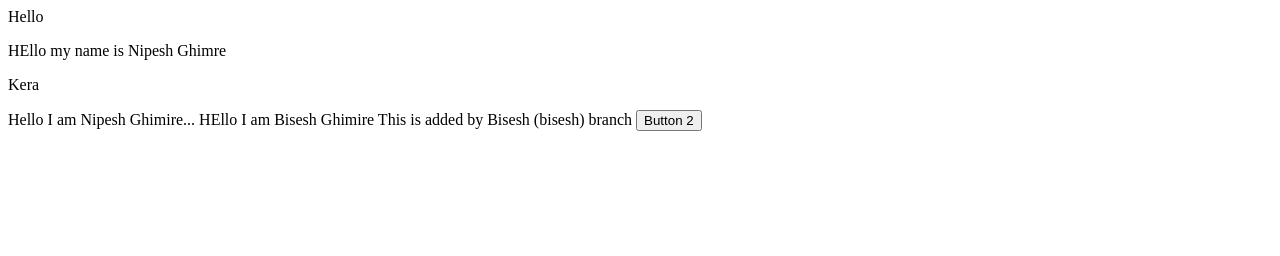
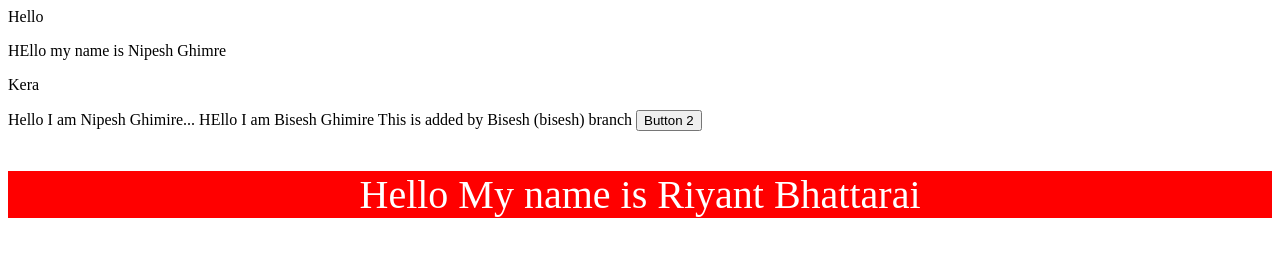
Before and after one commit to MrNipeshGhimire/localRepo, a plain HTML site: page index.html in a window 1280 px wide. Drawn offline with Linux system fonts and the light colour scheme.

Commit message:
Add Riyant NAme

```diff
--- a/index.html
+++ b/index.html
@@ -14,6 +14,7 @@
     This is added by Bisesh (bisesh) branch
 
     <button>Button 2</button>
+    <p style="text-align: center;font-size: 40px; color: white; background-color: red;" >Hello My name is Riyant Bhattarai</p>
 
 
 
```
